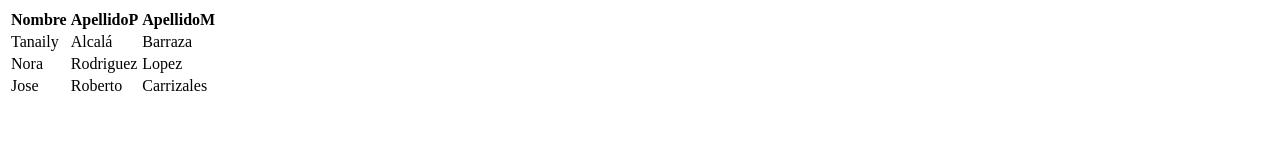
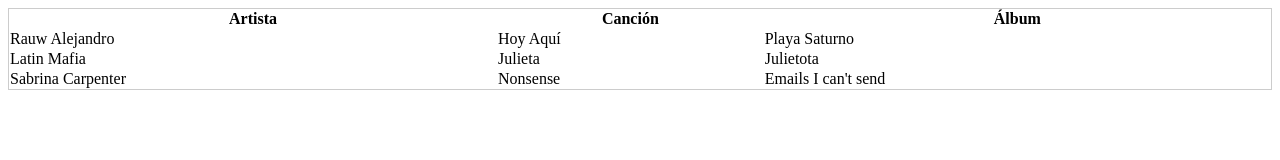
Before and after one commit to TanailyAlcala/GITPracticas, a plain HTML site: page Parcial 2/GeneracionElementos/Generacion.html in a window 1280 px wide. Drawn offline with Linux system fonts and the light colour scheme.

Commit message:
Se modificó el doc de GeneracionEventos.

```diff
--- a/Parcial 2/GeneracionElementos/Generacion.html
+++ b/Parcial 2/GeneracionElementos/Generacion.html
@@ -4,26 +4,53 @@
     <meta charset="UTF-8">
     <meta name="viewport" content="width=device-width, initial-scale=1.0">
     <title>Document</title>
+
+    <style>
+        .styled-table {
+            border-collapse: collapse;
+            width: 100%;
+        }
+
+        .styled-table th, .styled-table td {
+            border: 1px solid #7afe6b;
+            padding: 8px;
+            text-align: left;
+        }
+
+        .styled-table th {
+            background-color: #4bcbe4;
+        }
+
+        .styled-table tr:nth-child(even) {
+            background-color: #e94ede;
+        }
+    </style>
+
+
 </head>
 <body>
     <div id="contenedor"></div>
 
     <script>
-        let encabezados=['Nombre', 'ApellidoP', 'ApellidoM'];
+        let table = document.createElement("table");
+        table.classList.add("styled-table");
+
+
+        let encabezados=['Artista', 'Canción', 'Álbum'];
 
         //let tab = document.createElement("table");
         let datos =[{
-            nombre:"Tanaily",
-            apellidoP:"Alcalá",
-            apellidoM:"Barraza"
+            nombre:"Rauw Alejandro",
+            apellidoP:"Hoy Aquí",
+            apellidoM:"Playa Saturno"
         },
-        {nombre:"Nora",
-            apellidoP:"Rodriguez",
-            apellidoM:"Lopez"
+        {nombre:"Latin Mafia",
+            apellidoP:"Julieta",
+            apellidoM:"Julietota"
         },
-        {nombre:"Jose",
-            apellidoP:"Roberto",
-            apellidoM:"Carrizales"
+        {nombre:"Sabrina Carpenter",
+            apellidoP:"Nonsense",
+            apellidoM:"Emails I can't send"
         }];
 
         let tab = document.createElement("table");
@@ -62,6 +89,33 @@
 
          tab.appendChild(tbody);
 
+        //****
+        // Estilos para la tabla
+        tab.style.border = '1px solid #ccc';
+        tab.style.borderCollapse = 'collapse';
+        tab.style.width = '100%';
+
+        // Estilos encabezado
+        let thElements = document.querySelectorAll("thead th");
+        thElements.forEach(th => {
+        th.style.backgroundColor = '#333';
+        th.style.color = 'white';
+        th.style.padding = '10px';
+        th.style.textAlign = 'left';
+        });
+
+        // Estilos celdas
+        let tdElements = document.querySelectorAll("tbody td");
+        tdElements.forEach(td => {
+        td.style.border = '1px solid #ccc';
+        td.style.padding = '10px';
+        });
+
+        // Estilos filas
+        let rows = document.querySelectorAll("tbody tr:nth-child(odd)");
+        rows.forEach(row => {
+        row.style.backgroundColor = '#f2f2f2';
+        });
 
         document.getElementById("contenedor").appendChild(tab);
 
```
Also changed, not shown: Parcial 2/GeneracionElementos/estilos.html (added).
